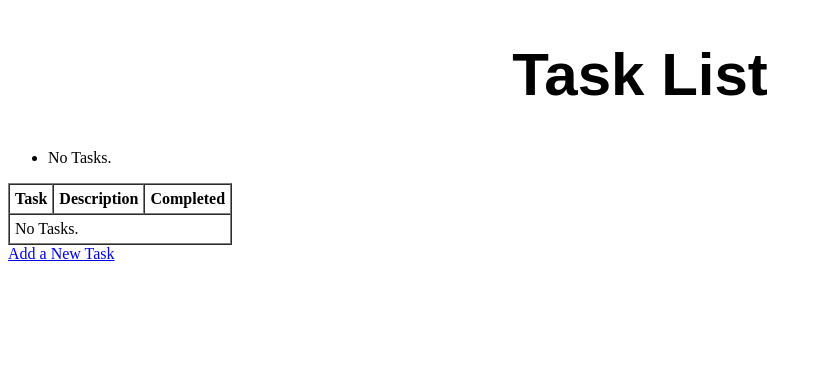
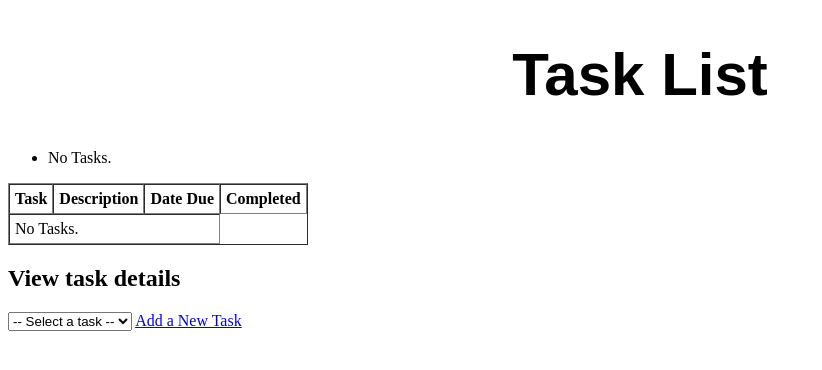
Before and after one commit to pcooke01/pwa_project, a Django app: page /users/ in a window 1280 px wide. Shown: the part 47-417 px from the top of the page, without its empty margins (0-822 px from the left). Run offline with Django 5.2, Linux system fonts and the light colour scheme; a user stored in the database is signed in.

Commit message:
additional features to add tasks

```diff
--- a/tasks/models.py
+++ b/tasks/models.py
@@ -8,6 +8,7 @@ class Task(models.Model):
     description = models.TextField(blank=True, help_text="Enter the task description.")
     created_at = models.DateTimeField(auto_now_add=True, help_text="The time when the task was created.")
     updated_at = models.DateTimeField(auto_now=True, help_text="The time when the task was last updated.")
+    due_date = models.DateTimeField(default=None, null=True, blank=True, help_text="The date when the task is due.")
 
     def __str__(self):
         return f"{self.name} (Completed: {self.completed})"
--- a/tasks/templates/tasks/index.html
+++ b/tasks/templates/tasks/index.html
@@ -4,7 +4,7 @@
    <ul>
        {% for task in tasks %}
             <li>
-                <strong>{{ task.name }}</strong> - {{ task.description}} - {{ task.completed }}
+                <strong>{{ task.name }}</strong> - {{ task.description}} - {{ task.due_date }} - {{ task.completed }} - {{ task.created_at }}
                 {% if task.completed %} ✅ {% else %} ❌ {% endif %}
             </li>
        {% empty %}
@@ -17,6 +17,7 @@
         <tr>
             <th>Task</th>
             <th>Description</th>
+            <th>Date Due</th>
             <th>Completed</th>
         </tr>
     </thead>
@@ -25,6 +26,7 @@
             <tr>
                 <td>{{ task.name }}</td>
                 <td>{{ task.description|default:"No description" }}</td>
+                <td>{{ task.due_date }}</td>
                 <td>
                     {% if task.completed %}
                         ✅
@@ -40,5 +42,62 @@
         {% endfor %}
     </tbody>
 </table>
+
+<h2>View task details</h2>
+<select id="taskDropdown">
+    <option value=""> -- Select a task --</option>
+    {% for task in tasks %}
+        <option value="{{ task.id }}">{{ task.name }}</option>
+    {% endfor %}
+</select>
+
+<!-- Initially hidden task details -->
+<div id="taskDetails" style="display: none;">
+    <p><strong>Task Name:</strong> <span id="taskName"></span></p>
+    <p><strong>Description:</strong> <span id="taskDescription"></span></p>
+    <p><strong>Due Date:</strong> <span id="taskDueDate"></span></p>
+    <p><strong>Completed:</strong> <span id="taskCompleted"></span></p>
+</div>
+
+<script>
+document.addEventListener('DOMContentLoaded', () => {
+    const taskDropdown = document.querySelector("#taskDropdown");
+    const taskDetails = document.querySelector("#taskDetails");
+
+    taskDropdown.addEventListener("change", (event) => {
+        const taskId = event.target.value;
+
+        // Clear previous task details
+        document.querySelector("#taskName").textContent = "";
+        document.querySelector("#taskDescription").textContent = "";
+        document.querySelector("#taskDueDate").textContent = "";
+        document.querySelector("#taskCompleted").textContent = "";
+
+        if (taskId) {
+            // Show task details container
+            taskDetails.style.display = "block";
+
+            fetch(`/tasks/api/tasks/${taskId}/`)
+                .then(response => response.json())
+                .then(data => {
+                    // Display task data in the HTML
+                    document.querySelector("#taskName").textContent = data.name;
+                    document.querySelector("#taskDescription").textContent = data.description;
+                    document.querySelector("#taskDueDate").textContent = new Date(data.due_date).toLocaleDateString(); // Format the date
+                    document.querySelector("#taskCompleted").textContent = data.completed ? "Yes" : "No";
+                })
+                .catch(error => {
+                    console.error('Error fetching task details:', error);
+                    taskDetails.innerHTML = "<p>Error loading task details.</p>";
+                });
+        } else {
+            // Hide task details if no task is selected
+            taskDetails.style.display = "none";
+        }
+    });
+});
+</script>
+
+
    <a href="{% url 'tasks:add' %}">Add a New Task</a>
 {% endblock %}
```
Also changed, not shown: tasks/admin.py (+23 -1 lines), tasks/views.py (+12 -3 lines), db.sqlite3, tasks/migrations/0003_task_due_date.py (added).
